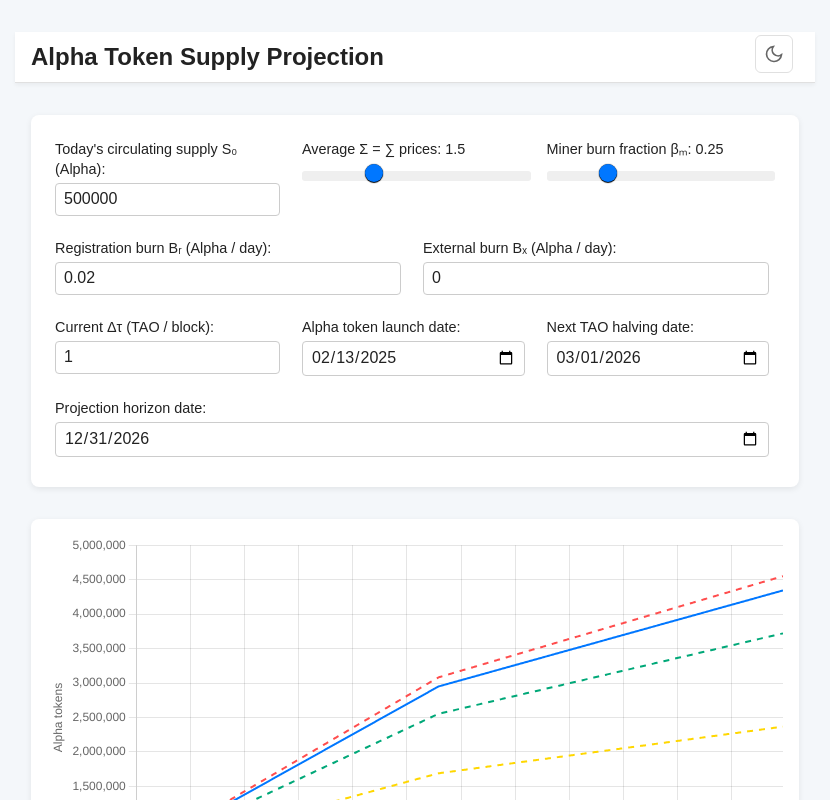
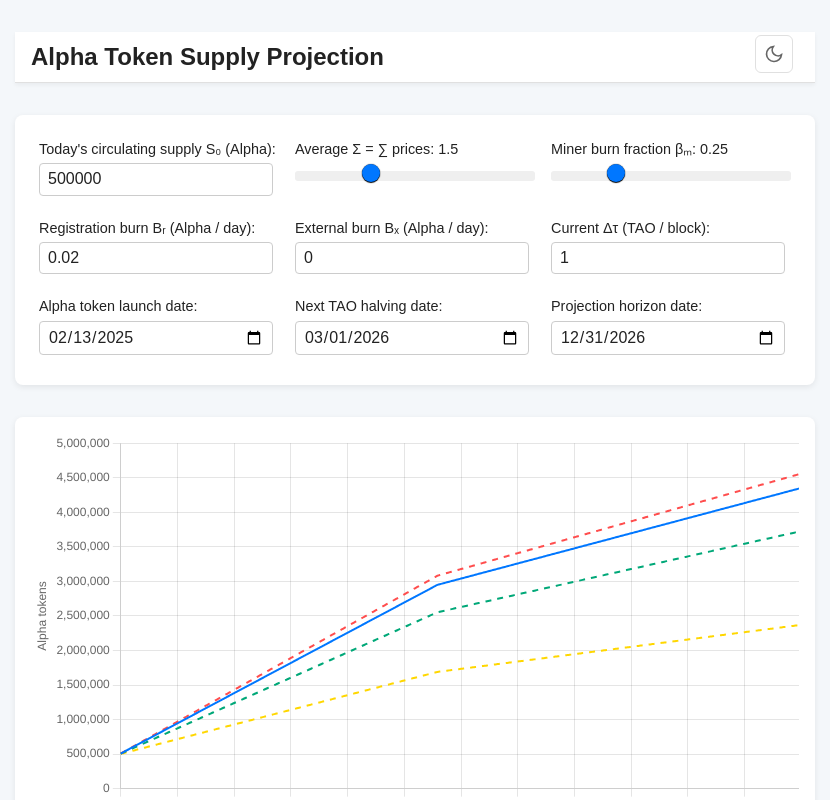
Before and after one commit to 0xVonBismarck/alphaVal, a React (Vite) app: page / in a window 1280 px wide. Shown: the top 800 px of the page, without its empty margins (17-847 px from the left). Built offline with nearby package versions, Linux system fonts and the light colour scheme.

Commit message:
FIX: Center main app container to fix page alignment

```diff
--- a/src/index.css
+++ b/src/index.css
@@ -41,8 +41,16 @@ body {
   transition: background-color 0.3s ease, color 0.3s ease;
 }
 
+/* App Container */
+.App {
+  display: flex;
+  flex-direction: column;
+  align-items: center;
+}
+
 /* Header Styles */
 .app-header {
+  width: 100%;
   background: var(--bg-secondary);
   border-bottom: 1px solid var(--border-color);
   box-shadow: 0 2px 4px var(--shadow-light);
@@ -129,6 +137,7 @@ body {
 
 /* Main Content */
 .main-content {
+  width: 100%;
   padding: 2rem 1rem 3rem;
 }
 
```
